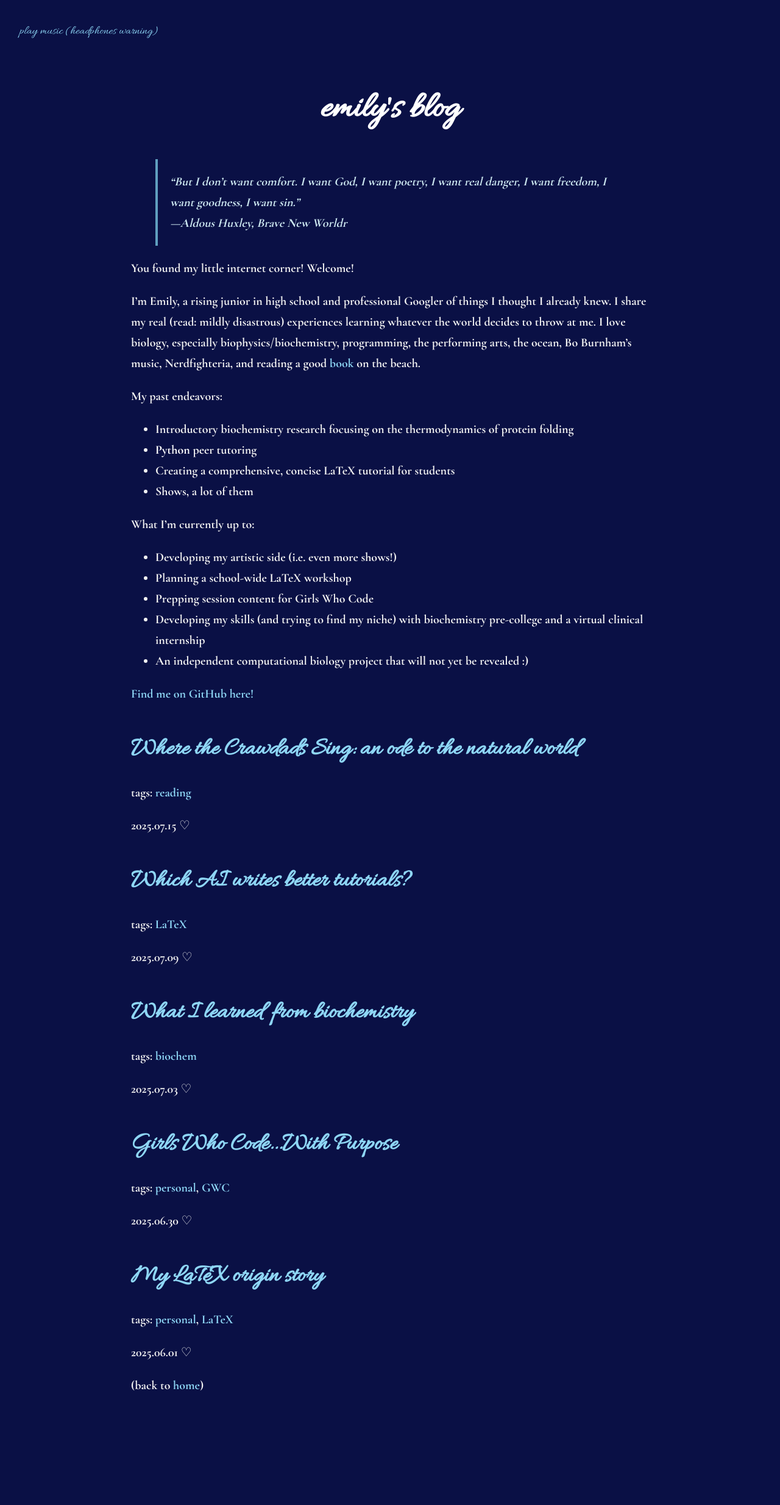
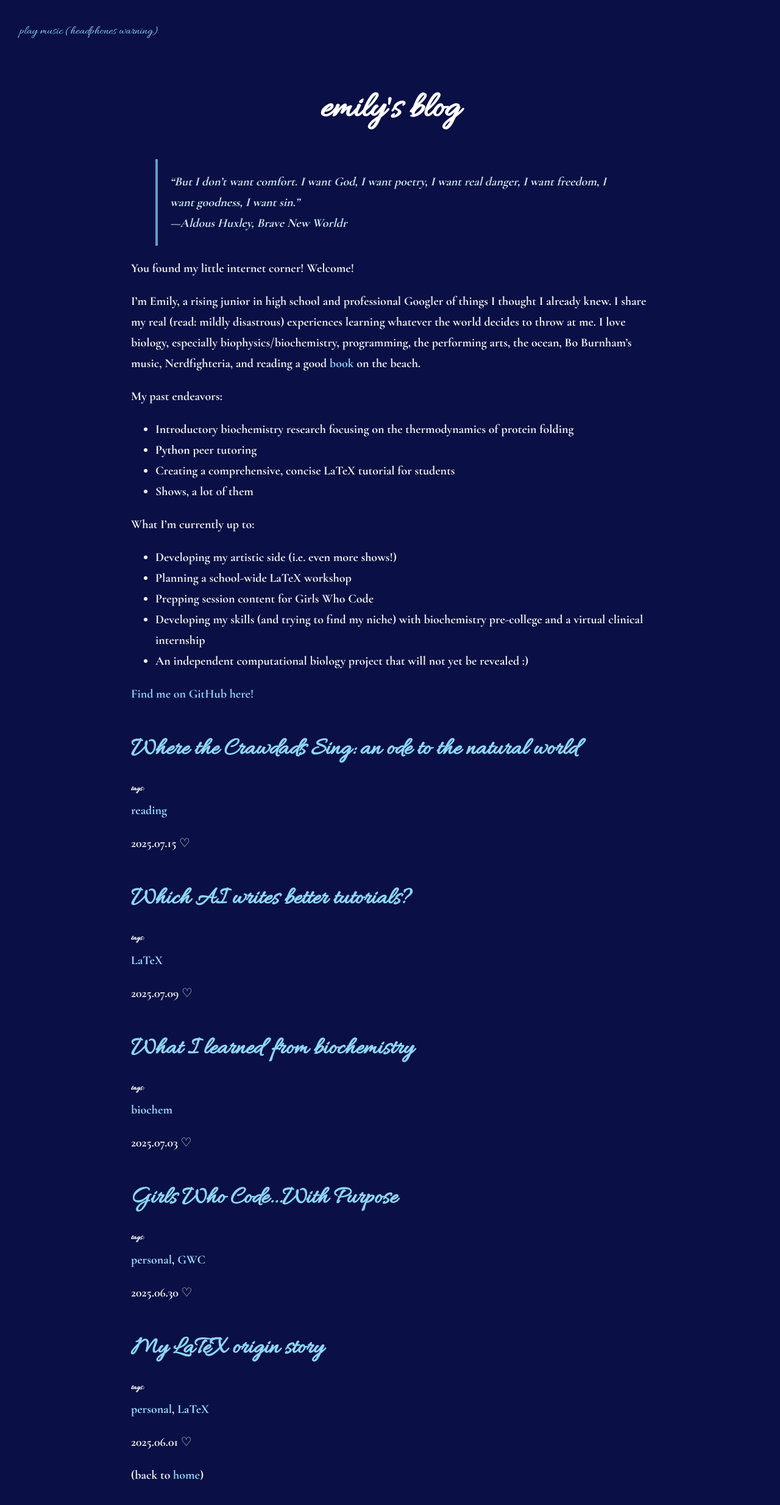
Before and after one commit to leucinemymind/leucinemymind.github.io, a Jekyll site: the page built from index.md, in a window 1280 px wide. Shown: the whole page at 61% size. Built offline with Jekyll 4.4.1, drawn with Linux system fonts in a browser that asks for light colours; before the commit the page ends 2321 px from its top, so only the background shows below that.

Commit message:
more styling

```diff
--- a/_layouts/home.html
+++ b/_layouts/home.html
@@ -21,9 +21,9 @@
 
       {% if post.tags %}
         <p class="post-tags">
-          tags:
+          <h6>tags:</h6>
           {% for tag in post.tags %}
-            <a href="/tags/{{ tag | slugify }}/" class="tag">{{ tag }}</a>{% unless forloop.last %}, {% endunless %}
+          <span style="color:#9cdeff">{{ tag }}</span>{% unless forloop.last %}, {% endunless %}
           {% endfor %}
         </p>
       {% endif %}
```
